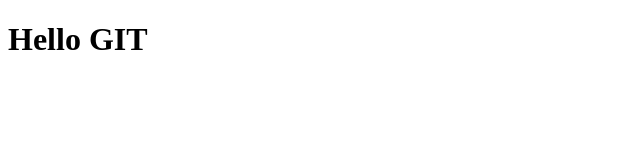
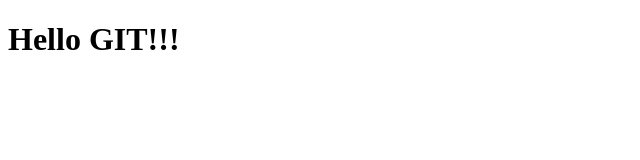
Before and after one commit to martakozikowska/git-course-4, a plain HTML site: page git-course-4/index.html in a window 1280 px wide. Shown: the full height of the page, 0-640 px from the left. Drawn offline with Linux system fonts and the light colour scheme.

Commit message:
Hello GIT!!! changed in index.html

```diff
--- a/git-course-4/index.html
+++ b/git-course-4/index.html
@@ -6,6 +6,6 @@
     <title>iSa GIT course 4</title>
 </head>
 <body>
-    <h1>Hello GIT</h1>
+    <h1>Hello GIT!!!</h1>
 </body>
 </html>
```
